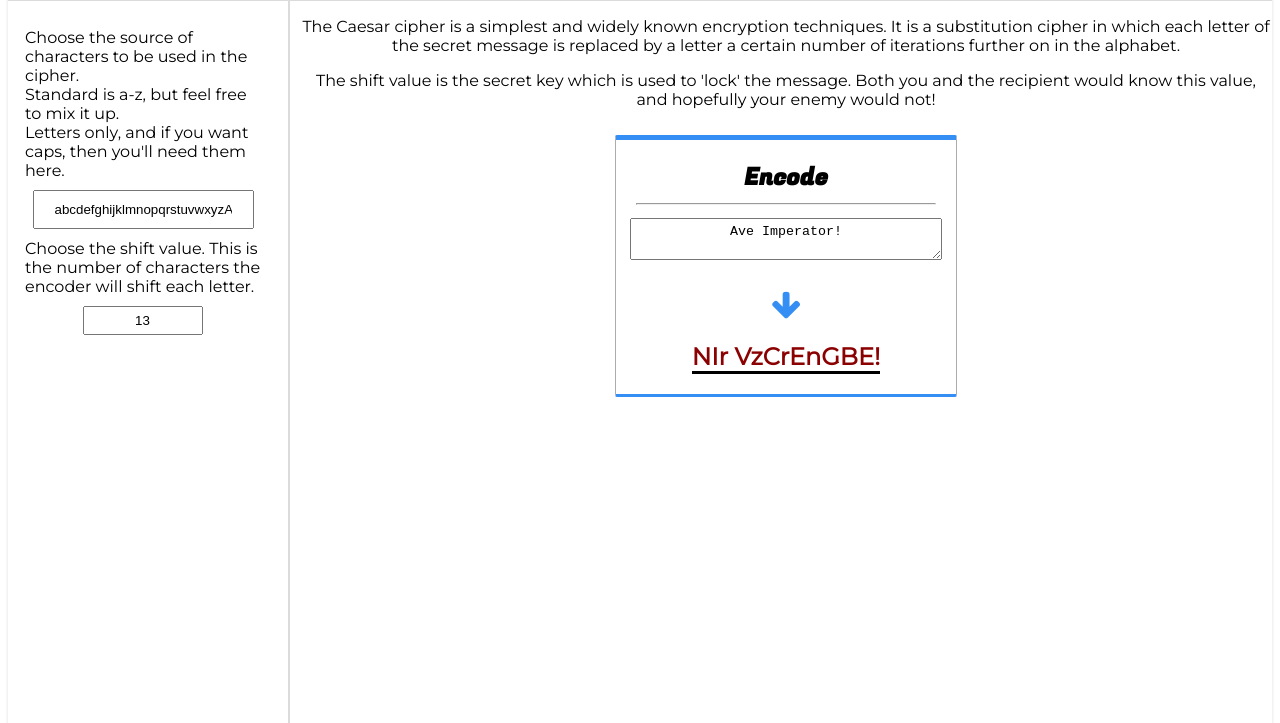
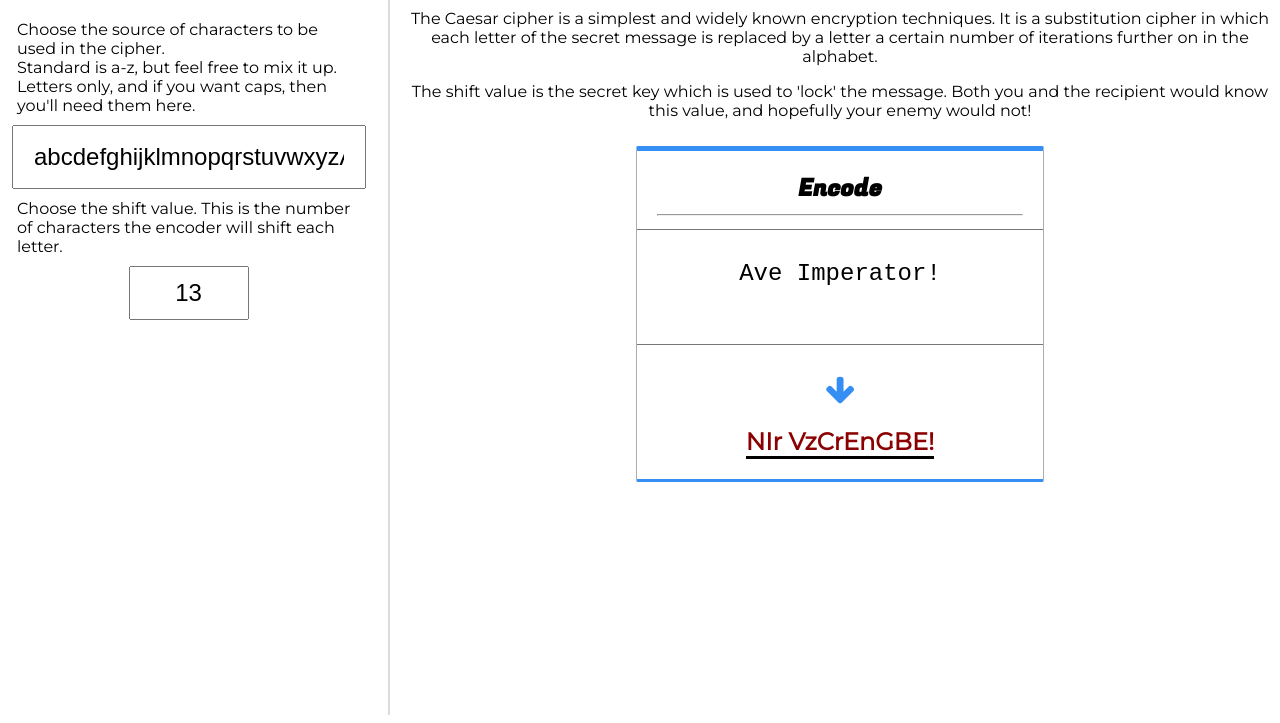
Before and after one commit to Recidvst/js-caesar-cipher, a plain HTML site: page index.html in a window 1280 px wide. Shown: the part 95-818 px from the top of the page. Drawn offline with nearby package versions, Linux system fonts and the light colour scheme.

Commit message:
textarea tweak

```diff
--- a/cipher.scss
+++ b/cipher.scss
@@ -11,6 +11,7 @@ html {
 body {
 	height: 100%;
 	max-width: 100vw;
+	margin: 0;
 	#app {
 		width: 100%;
 		min-height: 100vh;
@@ -217,6 +218,10 @@ body {
 				padding: 5px;
 				width: 100%;
 				text-align: center;
+				min-height: 40px;
+				height: auto;
+				padding: 30px;
+				font-size: 1.5rem;
 			}
 		}
 
```
Also changed, not shown: cipher.css. Lines whose indentation alone changed are shown as unchanged.
